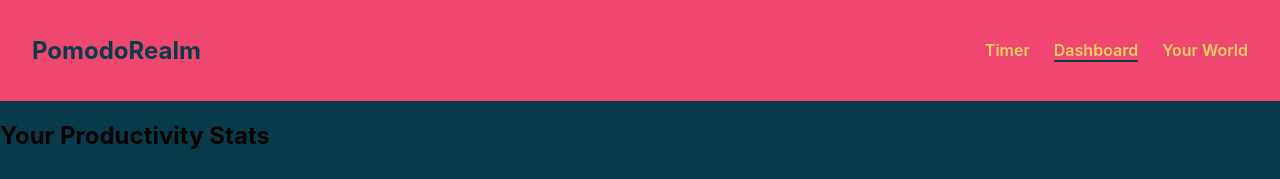
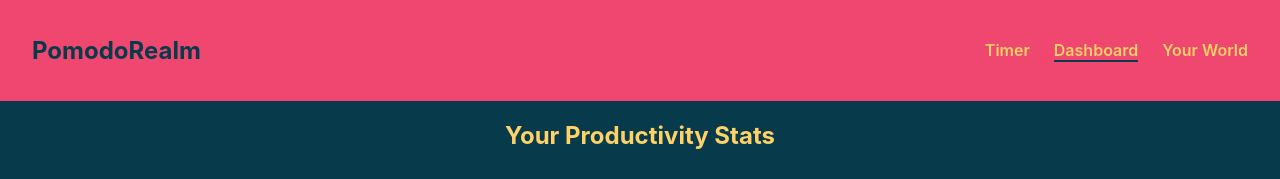
Before and after one commit to exa238/pomodoro-timer, a plain HTML site: page frontend/dashboard.html in a window 1280 px wide. Drawn offline with nearby package versions, Linux system fonts and the light colour scheme; no server answers; files whose address does not match are found by name.

Commit message:
ui styling

```diff
--- a/frontend/dashboard.html
+++ b/frontend/dashboard.html
@@ -22,7 +22,7 @@
 
   <main>
     <section class="dashboard">
-      <h2 id="dashboard-h2" class="dashboard">Your Productivity Stats</h2>
+      <h2> Your Productivity Stats</h2>
 
       <div class="chart-container">
         <canvas id="weeklyChart"></canvas>
--- a/frontend/styles/main.css
+++ b/frontend/styles/main.css
@@ -96,7 +96,7 @@ nav a.active {
   width: 80%;
   margin: 2rem auto;
 }
-.dashboard-h2{
+ h2{
   text-align: center;
   color: var(--royal-gold);
 }
```
